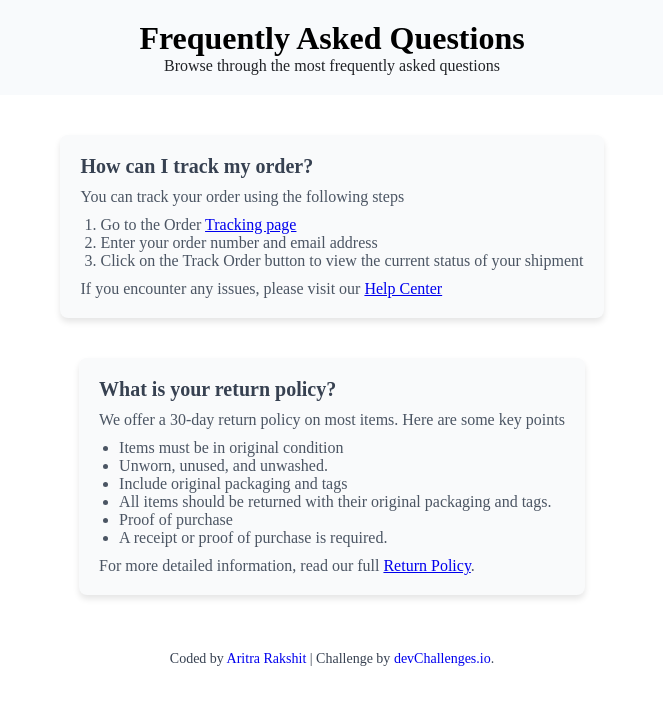
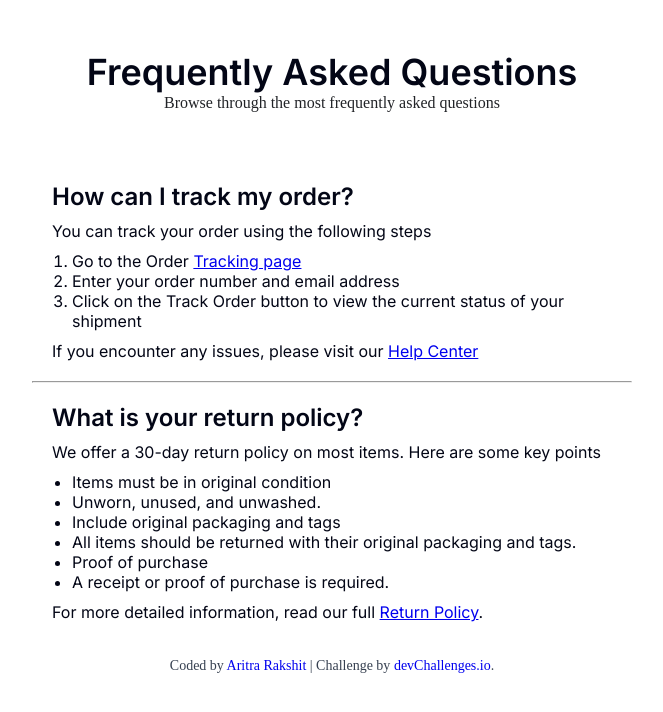
Before and after one commit to Aritra1996/simple-faq-master, a plain HTML site: page index.html in a window 1280 px wide. Shown: the whole page, without its empty margins (308-971 px from the left). Drawn offline with Linux system fonts and the light colour scheme.

Commit message:
Added original

```diff
--- a/index.html
+++ b/index.html
@@ -3,7 +3,10 @@
   <head>
     <meta charset="UTF-8" />
     <meta name="viewport" content="width=device-width, initial-scale=1.0" />
-
+    <link rel="preconnect" href="https://fonts.googleapis.com">
+    <link rel="preconnect" href="https://fonts.gstatic.com" crossorigin>
+    <link href="https://fonts.googleapis.com/css2?family=Inter:opsz,wght@14..32,600&display=swap" rel="stylesheet">
+    <link href="https://fonts.googleapis.com/css2?family=Inter:opsz@14..32&display=swap" rel="stylesheet">
     <link
       rel="icon"
       href="resources/favicon.ico"
@@ -38,37 +41,47 @@
 
       header {
         text-align: center;
-        padding: 20px;
-        background-color: #f8fafc;
+        padding: 50px;
+      }
+      header h1 {
+        font-family: "Inter", sans-serif;
+        font-optical-sizing: auto;
+        font-weight: 600;
+        font-style: normal;
+        font-size: 2.25rem;
+        color: #030616;
       }
       header p {
         color: rgb(33, 35, 39);
         font-size: 16px;
       }
       main {
-        padding: 20px;
-        display: flex;
-        flex-direction: column;
-        align-items: center;
-        justify-content: center;
+        text-align:left;
+        width:600px;
+        margin: auto;
       }
       .qusAns {
-        margin: 20px 0;
+        margin: auto;
         padding: 20px;
-        border-radius: 8px;
-        background-color: #f9fafb;
-        box-shadow: 0 4px 6px rgba(0, 0, 0, 0.1);
       }
       .questions {
         margin-bottom: 10px;
       }
       .questions h2 {
-        font-size: 20px;
-        color: rgb(55, 65, 81);
+        font-family: "Inter", sans-serif;
+        font-optical-sizing: auto;
+        font-weight: 600;
+        font-style: normal;
+        font-size: 1.5rem;
+        color: #030616;
       }
       .answers {
-        font-size: 16px;
-        color: rgb(75, 85, 99);
+        font-family: "Inter", sans-serif;
+        font-optical-sizing: auto;
+        font-weight: 400;
+        font-style: normal;
+        font-size: 1rem;
+        color: #030616;
       }
       .answer_body {
         margin: 10px 0;
@@ -84,7 +97,6 @@
     </header>
 
     <main>
-
       <section class="qusAns">
         <section class="questions">
           <h2>How can I track my order?</h2>
@@ -106,6 +118,7 @@
         </section>
       </section>
 
+      <hr />
 
       <section class="qusAns">
           <section class="questions">
```
